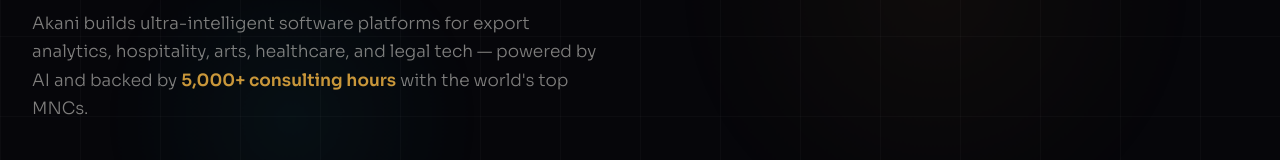
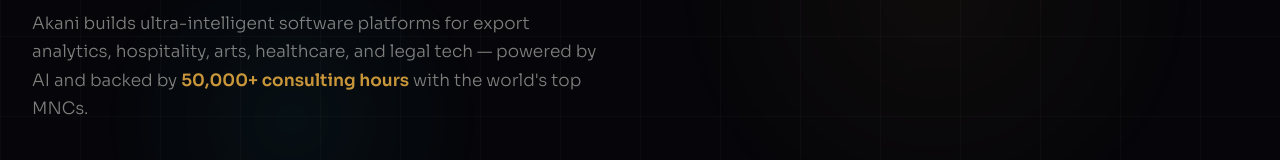
Before and after one commit to constantinestanley/akani.us, a React (Vite) app: page / in a window 1280 px wide. Shown: the part 432-592 px from the top of the page. Built offline with nearby package versions, Linux system fonts and the light colour scheme.

Commit message:
Update consulting hours

```diff
--- a/routes/index.tsx
+++ b/routes/index.tsx
@@ -120,7 +120,7 @@
 
 const STATS = [
   {
-    value: '5,000+',
+    value: '50,000+',
     label: 'Consulting Hours',
     sub: 'Across all product verticals',
   },
@@ -331,7 +331,7 @@
             hospitality, arts, healthcare, and legal tech — powered by AI and backed
             by{' '}
             <span style={{ color: '#C9973A', fontWeight: 600 }}>
-              5,000+ consulting hours
+              50,000+ consulting hours
             </span>{' '}
             with the world's top MNCs.
           </p>
@@ -1008,7 +1008,7 @@
             <div style={{ display: 'flex', flexWrap: 'wrap', gap: 10 }}>
               {[
                 'Top 10 Global MNCs',
-                '5,000+ Man Hours',
+                '50,000+ Man Hours',
                 'Multi-Industry',
                 'AI-First Approach',
                 'Enterprise Architecture',
@@ -1247,7 +1247,7 @@
               position: 'relative',
             }}
           >
-            <a href="mailto:hello@akani.us" className="btn-gold">
+            <a href="mailto:ceo@akani.us" className="btn-gold">
               Send a Message <Mail size={14} />
             </a>
             <a href="/faq" className="btn-outline">
```
